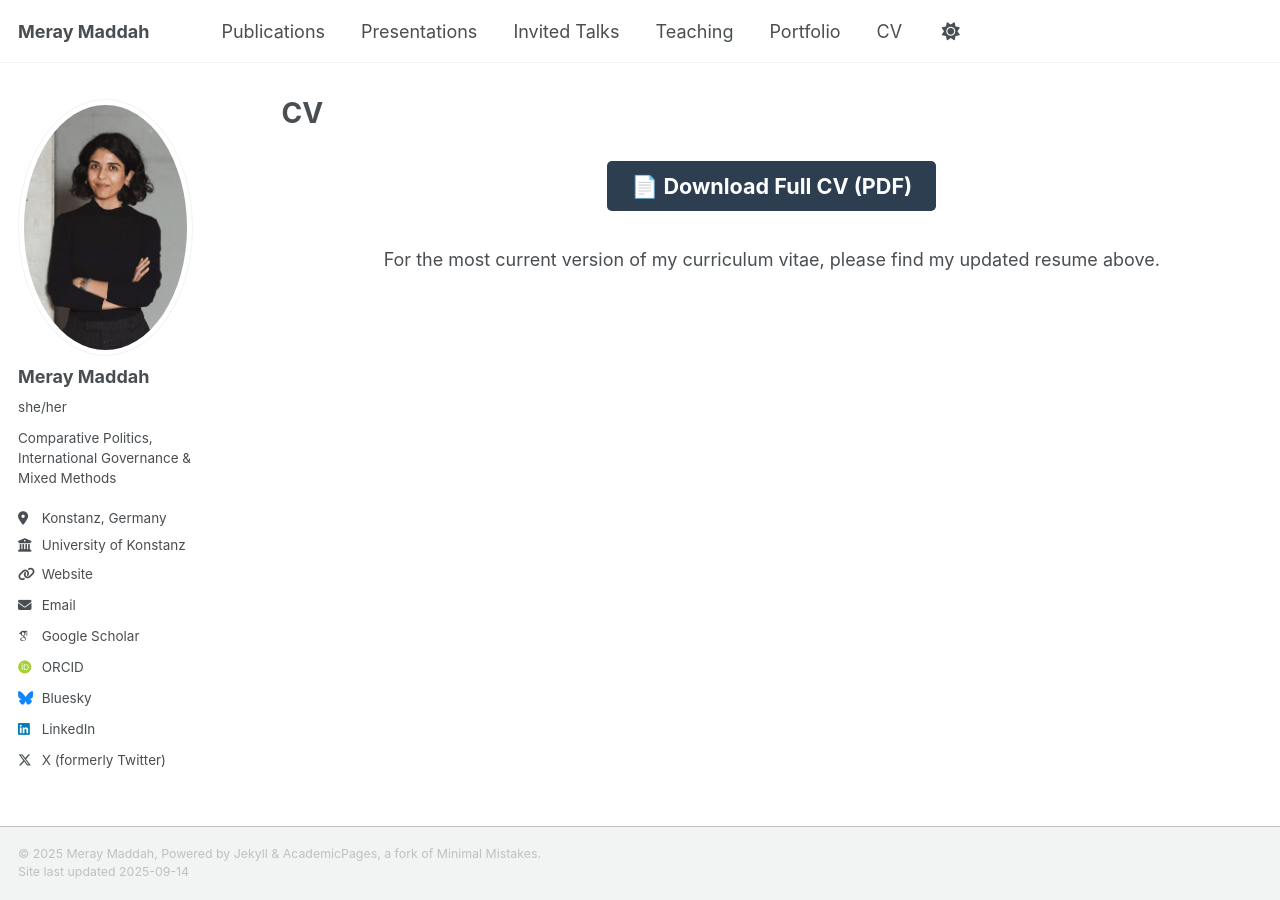
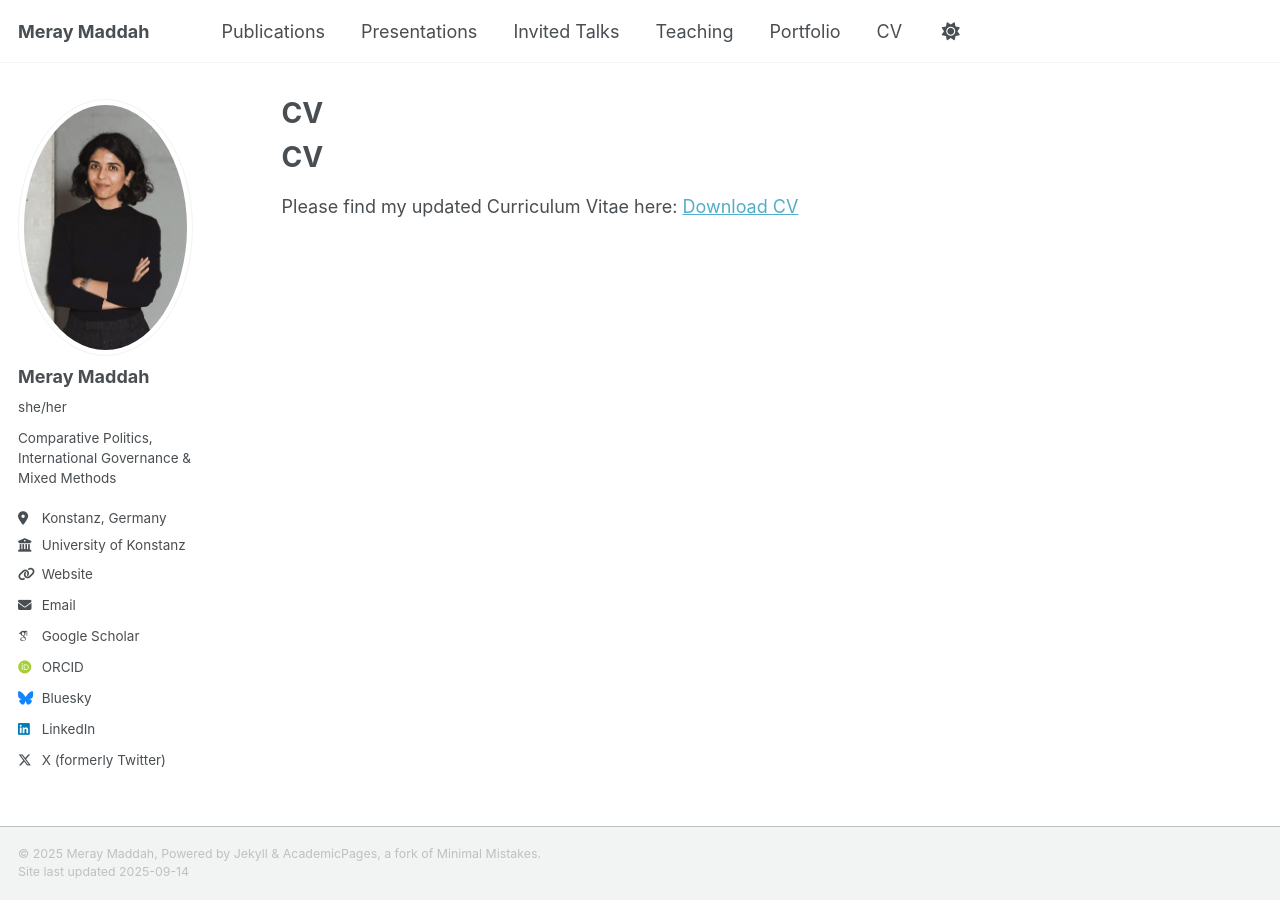
Before and after one commit to MerayMaddah/meraymaddah.github.io, a Jekyll site: the page built from _pages/cv.md, in a window 1280 px wide. Built offline with Jekyll 4.4.1, drawn with Linux system fonts in a browser that asks for light colours; some web fonts are replaced; a script that is not in the unit is left out.

Commit message:
Update cv.md

```diff
--- a/_pages/cv.md
+++ b/_pages/cv.md
@@ -8,12 +8,6 @@ redirect_from:
 ---
 {% include base_path %}
 
-<p style='text-align: center; font-size: 1.2em; margin: 2em 0;'>
-  <a href="/files/CV_MerayMaddah.pdf" target="_blank" style="background-color: #2c3e50; color: white; padding: 12px 24px; text-decoration: none; border-radius: 5px; font-weight: bold;">
-    📄 Download Full CV (PDF)
-  </a>
-</p>
+# CV
 
-<p style='text-align: center; margin-bottom: 2em;'>
-  For the most current version of my curriculum vitae, please find my updated resume above.
-</p>
+Please find my updated Curriculum Vitae here: [Download CV](/files/CV_MerayMaddah.pdf)
```
